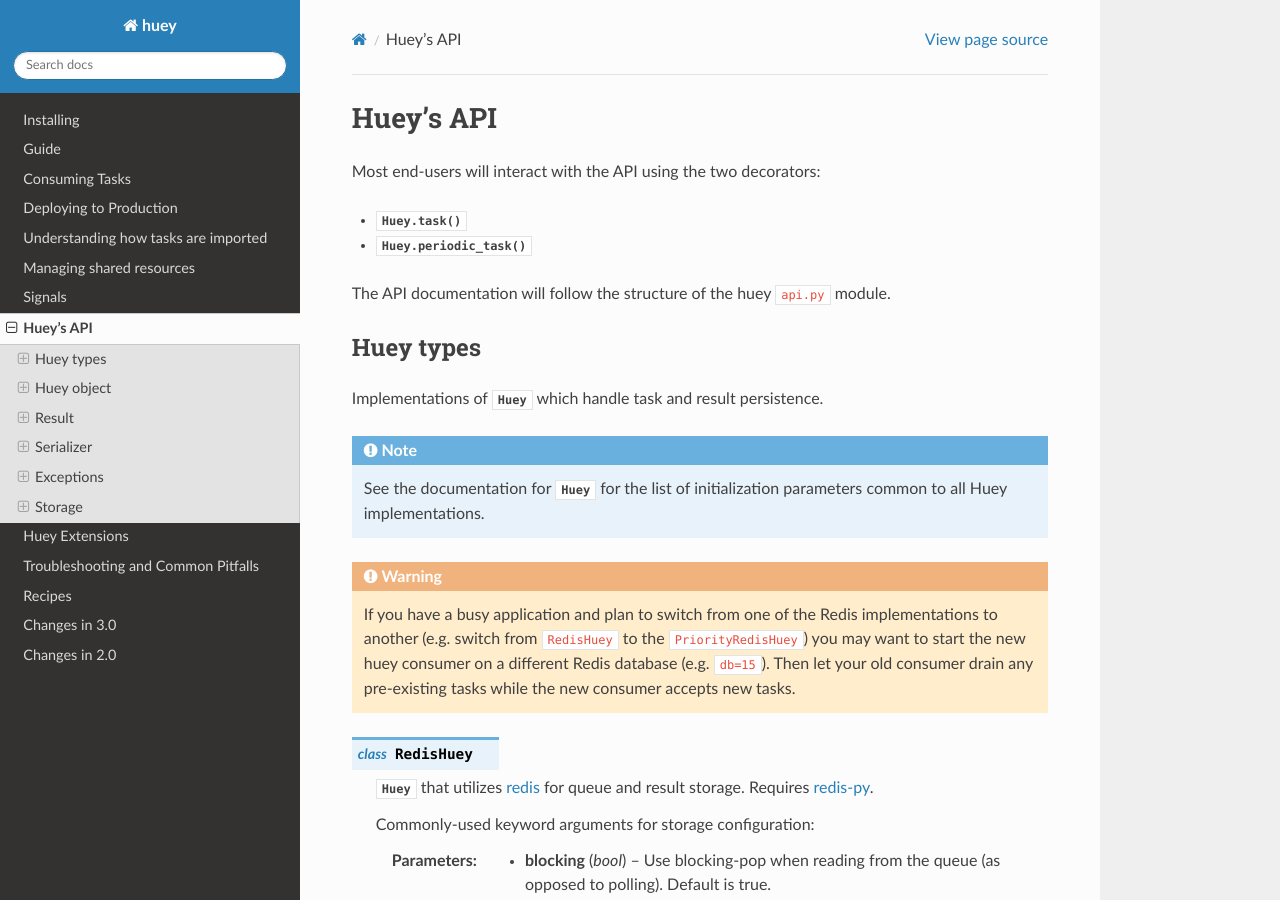
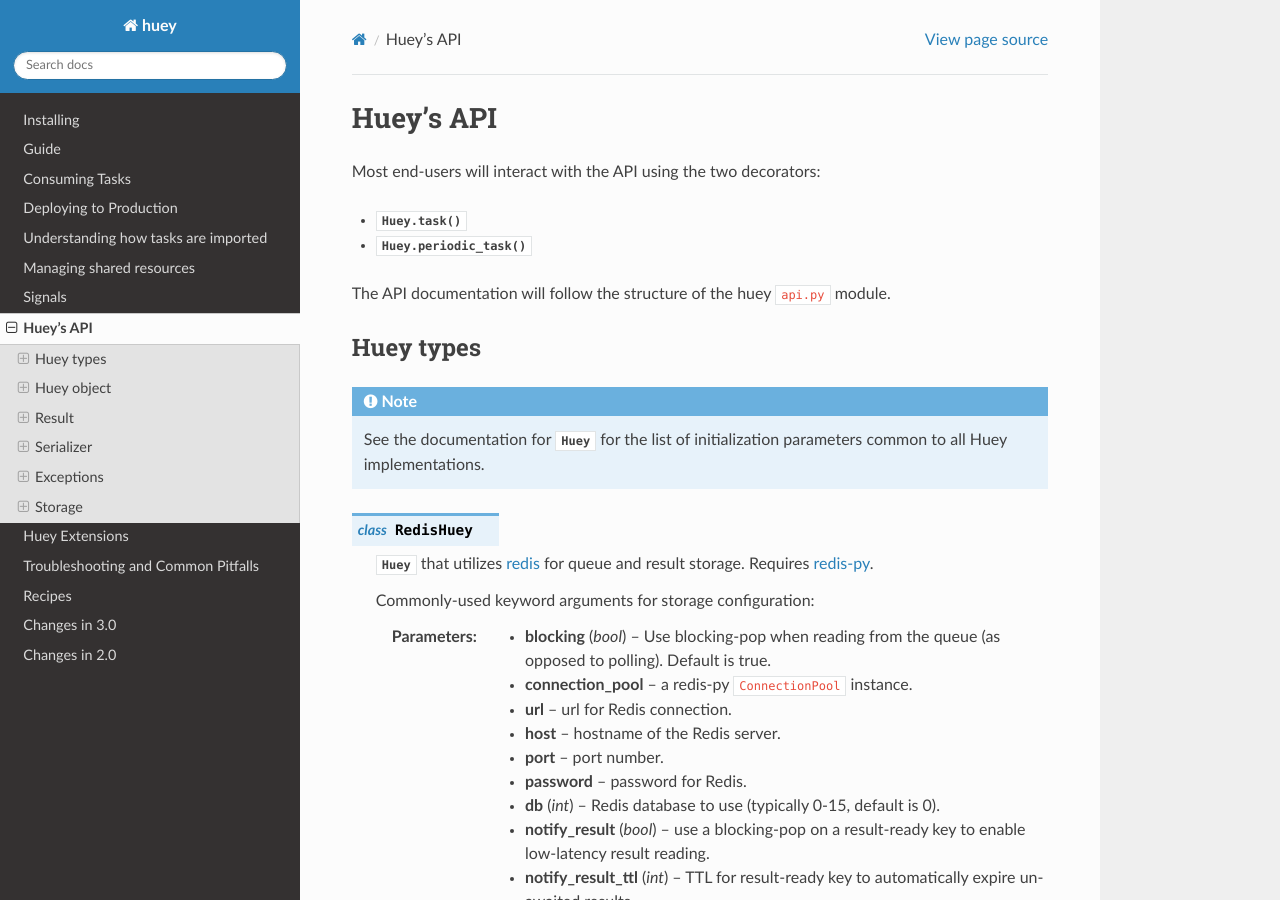
Before and after one commit to coleifer/huey, a Sphinx documentation site: the page built from docs/api.rst, in a window 1280 px wide and 900 px high. Built offline with Sphinx 7.4.7 and the Read the Docs theme 3.1.0, drawn with Linux system fonts in a browser that asks for light colours.

Commit message:
Clean up docs a bit more.
[skip ci]

```diff
--- a/docs/api.rst
+++ b/docs/api.rst
@@ -12,19 +12,10 @@
 
 Huey types
 ----------
-
-Implementations of :py:class:`Huey` which handle task and result persistence.
 
 .. note::
     See the documentation for :py:class:`Huey` for the list of initialization
     parameters common to all Huey implementations.
-
-.. warning::
-    If you have a busy application and plan to switch from one of the Redis
-    implementations to another (e.g. switch from ``RedisHuey`` to the
-    ``PriorityRedisHuey``) you may want to start the new huey consumer on a
-    different Redis database (e.g. ``db=15``). Then let your old consumer drain
-    any pre-existing tasks while the new consumer accepts new tasks.
 
 .. py:class:: RedisHuey
 
```
